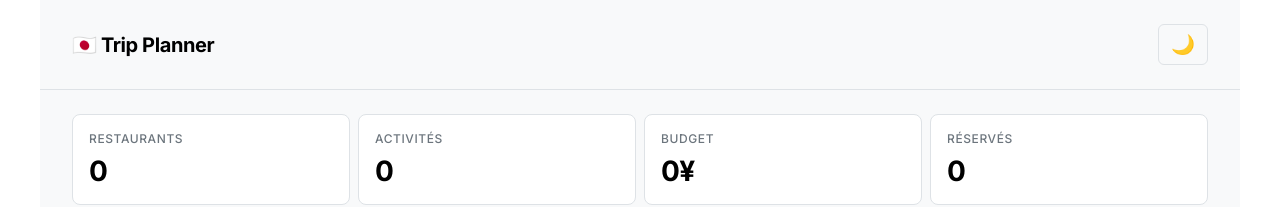
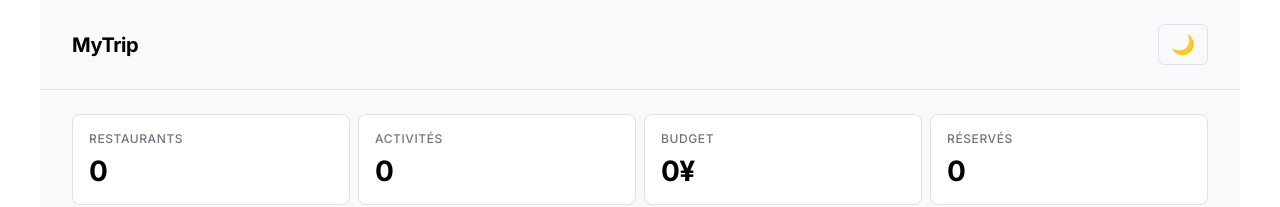
Before and after one commit to dgadacha/mytrip.github.io, a plain HTML site: page index.html in a window 1280 px wide. Shown: the top 207 px of the page. Drawn offline with Linux system fonts and the light colour scheme.

Commit message:
change name

```diff
--- a/index.html
+++ b/index.html
@@ -3,7 +3,7 @@
 <head>
     <meta charset="UTF-8">
     <meta name="viewport" content="width=device-width, initial-scale=1.0">
-    <title>Japan Trip Planner</title>
+    <title>MyTrip</title>
     <style>
         @import url('https://fonts.googleapis.com/css2?family=Inter:wght@300;400;500;600;700&display=swap');
 
@@ -707,7 +707,7 @@
     <div class="container">
         <header>
             <div class="header-content">
-                <h1>🇯🇵 Trip Planner</h1>
+                <h1>MyTrip</h1>
                 <button class="theme-toggle" onclick="toggleTheme()" id="themeToggle">🌙</button>
             </div>
         </header>
```
